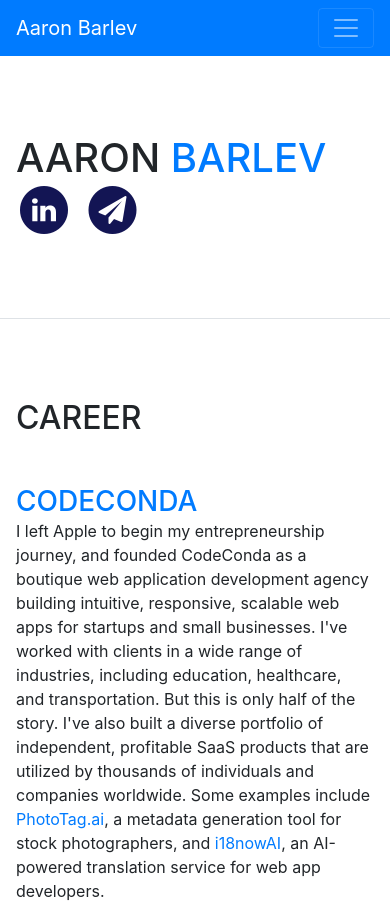
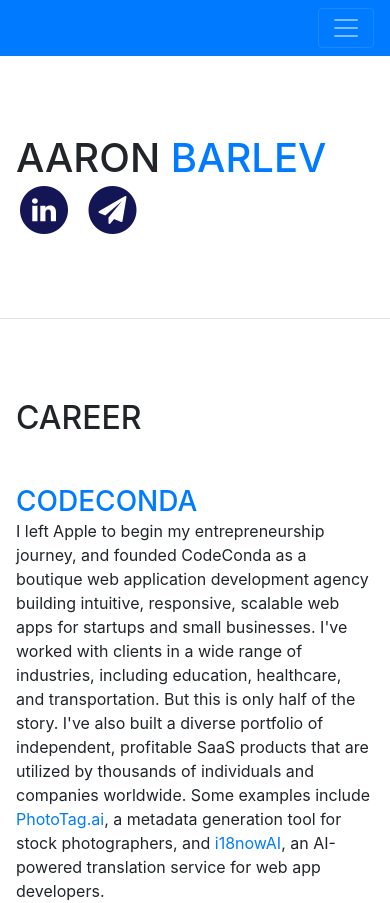
Before and after one commit to aaronbarlev/aaronbarlev.github.io, a website with bundled scripts: page index.html in a window 390 px wide. Shown: the top 903 px of the page. Built offline with nearby package versions, Linux system fonts and the light colour scheme; a web font is replaced by a local one.

Commit message:
Update index.html

```diff
--- a/index.html
+++ b/index.html
@@ -47,7 +47,6 @@
       id="sideNav"
     >
       <a class="navbar-brand js-scroll-trigger" href="#page-top">
-        <span class="d-block d-lg-none">Aaron Barlev</span>
         <span class="d-none d-lg-block">
           <img
             class="img-fluid img-profile rounded-circle mx-auto mb-2"
```
